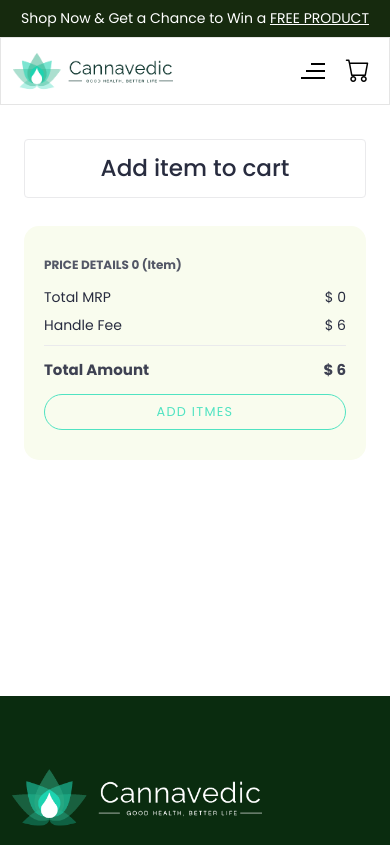
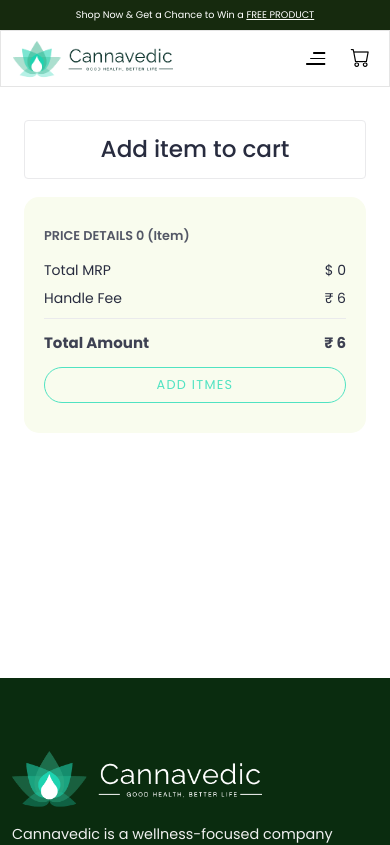
Before and after one commit to arpitakar-dev/Cbd_oil, a React (Vite) app: page /cart in a window 390 px wide. Shown: the top 845 px of the page. Built offline with nearby package versions, Linux system fonts and the light colour scheme.

Commit message:
Small rectifications

```diff
--- a/src/components/Products/Product.jsx
+++ b/src/components/Products/Product.jsx
@@ -24,7 +24,7 @@ export const Product = ({ item }) => {
                          <img src={item_image} alt="Product image" className="pro_img" />
                     </Link>
                     <div className="product__item-details">
-                         <Link to="product-details.html" className="prod_name">
+                         <Link to="/productdetails" className="prod_name" onClick ={()=>setobjProductDetails(id)}>
                               {item_name}
                          </Link>
 
--- a/src/components/cart/Cart.jsx
+++ b/src/components/cart/Cart.jsx
@@ -46,11 +46,11 @@ export const Cart = () => {
                               </div>*/}
                               <div className="price-item">
                                    <span className="price-item-tag">Handle Fee</span>
-                                   <span className="price-item-value">$ {handlefee}</span>
+                                   <span className="price-item-value">₹ {handlefee}</span>
                               </div>
                               <div className="price-footer">
                                    <span className="price-item-tag">Total Amount</span>
-                                   <span className="price-item-value">$ {grandTotal}</span>
+                                   <span className="price-item-value">₹ {grandTotal}</span>
                               </div>
                          </div>
                          <Link to={`${cartTotal > 0 ? '/checkout' : '/shop'}`} className={`common_btn btn-place-order ${cartTotal > 0 ? '' : 'disable'}`}>
--- a/src/components/cart/cart.css
+++ b/src/components/cart/cart.css
@@ -31,15 +31,15 @@
 }
 
 .price-header {
-  font-size: 12px;
-  font-weight: 700;
+  font-size: 1rem;
+  font-weight: 600;
   margin: 0 0 16px;
   color: #535766;
 }
 
 .price-item {
   margin-bottom: 12px;
-  line-height: 16px;
+  line-height: 1.3;
   font-size: 14px;
   color: #282c3f;
 }
@@ -173,7 +173,7 @@
 
 .quantity-control button {
   border: none;
-  border-radius: 50%;
+  border-radius: 4px;
   outline: none;
   width: 28px;
   height: 28px;
@@ -221,7 +221,8 @@
     width: 100%;
     padding-right: 0;
   }
-     .bag-summary{
+
+  .bag-summary {
     width: 100%;
     margin-top: 20px;
   }
@@ -231,24 +232,38 @@
   .item-right-part>* {
     flex: 0 1 100%;
   }
-    .item-right-part{
+
+  .item-right-part {
     gap: 10px;
   }
-    .quantity-control button{
+
+  .quantity-control button {
     width: 22px;
     height: 22px;
   }
-    .remove-from-cart{
+
+  .remove-from-cart {
     font-size: 18px;
     right: 15px;
   }
+
   .item-name {
     font-size: 0.9rem;
   }
+
   .slick-prev {
     left: -7px;
   }
+
   .slick-next {
     right: -7px;
   }
+
+  .price-header {
+    font-size: 0.8rem;
   }
+
+  .bag-summary {
+    margin-top: 10px;
+  }
+}
--- a/src/components/footer/footer.css
+++ b/src/components/footer/footer.css
@@ -102,3 +102,9 @@ footer hr {
           margin-bottom: 2rem;
      }
 }
+
+@media only screen and (max-width:575px){
+     footer p{
+          font-size: 0.9rem;
+     }
+}
--- a/src/components/header/header.css
+++ b/src/components/header/header.css
@@ -327,3 +327,23 @@ span.cartcount {
      }
 
 }
+
+@media only screen and (max-width: 575px) {
+     .top_bar {
+          font-size: 0.6rem;
+     }
+
+     .site_header_wrapper {
+          padding: 0.2rem 0;
+     }
+
+     .mobile_menu_btn {
+          width: 1.2rem;
+          height: 0.8rem;
+     }
+
+     .nav_icons_list li a {
+          font-size: 1.2rem;
+     }
+
+}
--- a/src/components/testimonial/Testimonials.jsx
+++ b/src/components/testimonial/Testimonials.jsx
@@ -23,7 +23,7 @@ export const Testimonials = () => {
           id: 2,
           name: 'Srij H',
           image: testimonialImg2,
-          text: "There Products are good, and they gibt you a really good support and advice.. Best wishes for this Brand I come always back."
+          text: "There Products are good, and they gibt you a really good support and advice.. Truly satisfied."
      },
      {
           id: 3,
@@ -47,7 +47,7 @@ export const Testimonials = () => {
           id: 6,
           name: 'Taltro J',
           image: testimonialImg6,
-          text: "I've been using CBD oil for a month now. It significantly reduced my anxiety and improved my focus without making me feel drowsy or high."
+          text: "CBD oil reduced my anxiety and improved focus without causing drowsiness or a high feeling."
      }]
 
 
@@ -55,7 +55,7 @@ export const Testimonials = () => {
           dots: false,
           infinite: true,
           arrow: true,
-          autoplay: true,
+          autoplay: false,
           autoplaySpeed: 1500,
           slidesToShow: 3,
           slidesToScroll: 1,
```
Lines whose indentation alone changed are shown as unchanged.
